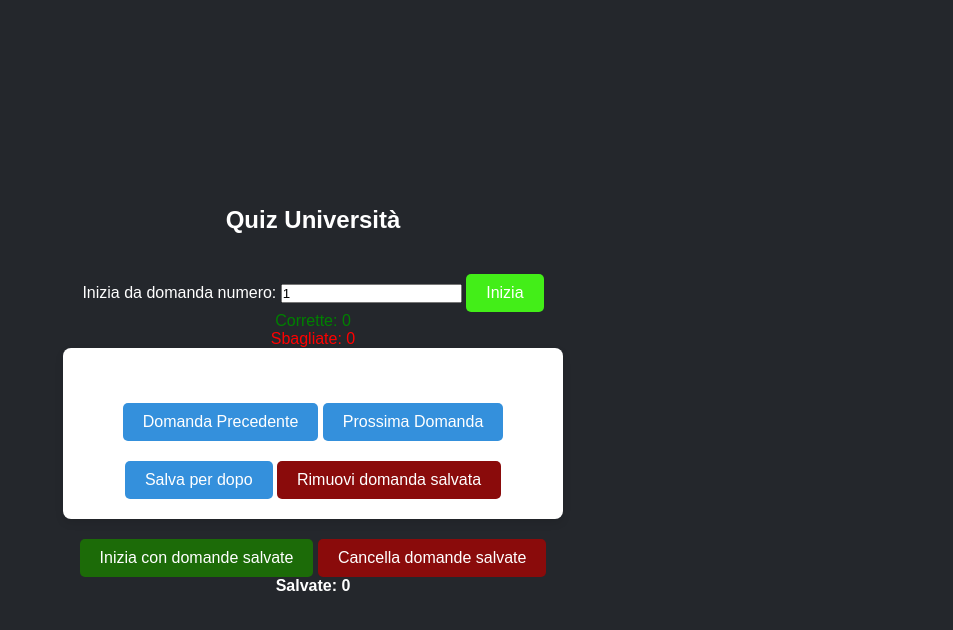
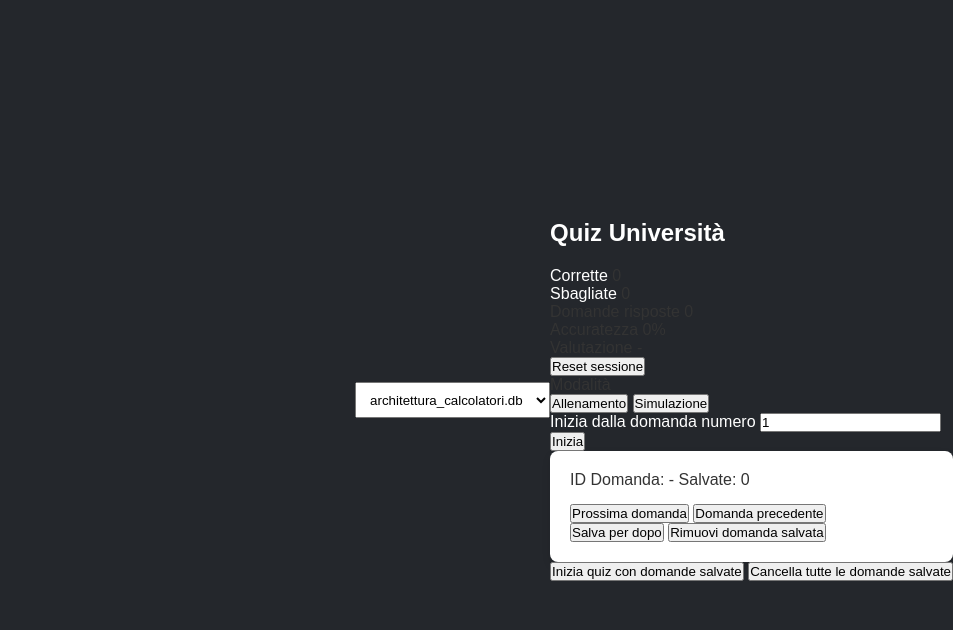
Before and after one commit to zedyoy/appstudio, a Flask app: page / in a window 1280 px wide. Shown: the top 630 px of the page, without its empty margins (327-1280 px from the left). Run offline with Flask 3, Linux system fonts and the light colour scheme.

Commit message:
Refactor quiz.html structure and styling

```diff
--- a/templates/quiz.html
+++ b/templates/quiz.html
@@ -4,40 +4,181 @@
     <meta charset="UTF-8">
     <meta name="viewport" content="width=device-width, initial-scale=1.0">
     <title>Quiz Università</title>
-    <link rel="stylesheet" href="/static/style.css">
-    <script src="/static/quiz.js" defer></script>
+
+    <div style="margin-left:auto; display:flex; gap:8px; align-items:center;">
+        <select id="dbSelect" class="btn ghost" style="min-height: 36px; padding: 6px 10px;">
+            <option value="Architettura dei Calcolatori">architettura_calcolatori.db</option>
+            <option value="Programmazione 2">programmazione_2.db</option>
+        </select>
+    </div>
+
+    <link rel="stylesheet" href="{{ url_for('static', filename='style.css') }}">
+    <script src="{{ url_for('static', filename='quiz.js') }}" defer></script>
 </head>
 <body>
-    <div class="quiz-container">
-        <h1>Quiz Università</h1>
+    <div class="quiz-wrapper">
+        <!-- HEADER CENTRATO + TEMA -->
+        <header class="quiz-header">
+            <div class="header-top">
+                <h1>Quiz Università</h1>
 
-        <div class="start-question">
-            <label for="startingQuestion">Inizia da domanda numero:</label>
-            <input type="number" id="startingQuestion" min="1" value="1">
-            <button id="startButton" class="start-btn">Inizia</button>
-        </div>
-
-        <div id="score">
-            <p id="correctCount" style="color: green;">Corrette: 0</p>
-            <p id="incorrectCount" style="color: red;">Sbagliate: 0</p>
-        </div>
-
-        <div class="question-card">
-            <p id="domanda-id" id="question-id"></p>
-            <p id="domanda" class="question-text"></p>
-            <ul id="risposte" class="answer-list"></ul>
-            <p id="result" class="result-text"></p>
-            <button id="nextBtn" class="next-btn" onclick="prevQuestion()">Domanda Precedente</button>
-            <button id="nextBtn" class="next-btn" onclick="nextQuestion()">Prossima Domanda</button>
-            <button id="saveBtn" class="save-btn" onclick="saveQuestion()">Salva per dopo</button>
-            <button id="removeBtn" class="remove-btn" onclick="removeSavedQuestion()">Rimuovi domanda salvata</button>
+            </div>
 
 
-        </div>
+            <div class="score-board">
+                <div class="score-pill correct-pill">
+                    <span class="label">Corrette</span>
+                    <span id="correctCount" class="value">0</span>
+                </div>
+                <div class="score-pill wrong-pill">
+                    <span class="label">Sbagliate</span>
+                    <span id="incorrectCount" class="value">0</span>
+                </div>
+            </div>
+        </header>
 
-        <button id="startSavedButton" class="startsaved-btn" onclick="startSavedQuiz()">Inizia con domande salvate</button>
-        <button id="clearSavedQuestions" class="clear-saved-questions" onclick="clearSavedQuestions()">Cancella domande salvate</button>
-        <div><span id="savedCount" style="font-weight: bold; color:white">Salvate: 0</span></div>
+        <!-- STATISTICHE SESSIONE -->
+        <section class="session-bar">
+            <div class="session-item">
+                <span class="session-label">Domande risposte</span>
+                <span id="answeredCount" class="session-value">0</span>
+            </div>
+            <div class="session-item">
+                <span class="session-label">Accuratezza</span>
+                <span id="accuracy" class="session-value">0%</span>
+            </div>
+            <div class="session-item session-performance">
+                <span class="session-label">Valutazione</span>
+                <span id="performanceLabel" class="session-value">-</span>
+            </div>
+            <button id="resetSessionBtn" class="btn small-btn ghost">
+                Reset sessione
+            </button>
+        </section>
+
+        <!-- MODALITÀ A TAB -->
+        <section class="mode-section">
+            <span class="mode-label">Modalità</span>
+
+            <div class="mode-tabs">
+                <button class="mode-tab active" data-mode="training">Allenamento</button>
+                <button class="mode-tab" data-mode="exam">Simulazione</button>
+            </div>
+        </section>
+
+        <!-- SEZIONI IMPOSTAZIONI MODALITÀ -->
+        <section class="mode-settings">
+            <!-- Allenamento -->
+            <div id="trainingSettings" class="settings-block">
+                <div class="settings-row">
+                    <label for="startingQuestion">Inizia dalla domanda numero</label>
+                    <input type="number" id="startingQuestion" min="1" value="1">
+                </div>
+            </div>
+
+
+            <!-- Simulazione -->
+            <div id="examSettings" class="settings-block" style="display:none;">
+                <div class="settings-row">
+                    <label for="examQuestionCount">Numero domande simulazione</label>
+                    <input type="number" id="examQuestionCount" min="1" max="500" value="30">
+                </div>
+                <div class="settings-row">
+                    <label class="inline">
+                        <input type="checkbox" id="examTimerEnabled">
+                        Attiva timer simulazione
+                    </label>
+                    <div class="timer-input-group">
+                        <label for="examTimerMinutes">Minuti</label>
+                        <input type="number" id="examTimerMinutes" min="1" max="180" value="30">
+                    </div>
+                </div>
+            </div>
+
+            <div class="settings-actions">
+                <button id="startButton" class="btn primary">Inizia</button>
+            </div>
+        </section>
+
+        <!-- LAYOUT PRINCIPALE: SIDEBAR + CONTENUTO -->
+        <main class="layout-main">
+            <!-- SIDEBAR SIMULAZIONE -->
+            <aside class="sidebar" id="examSidebar" style="display:none;">
+                <div class="sidebar-title">Domande</div>
+                <div id="examQuestionList" class="sidebar-list">
+                    <!-- numeri domande simulazione -->
+                </div>
+            </aside>
+
+            <!-- CONTENUTO QUIZ -->
+            <section class="quiz-main">
+                <!-- CARD DOMANDA -->
+                <section class="question-card">
+                    <div class="question-meta">
+                        <span id="domanda-id" class="question-id">ID Domanda: -</span>
+                        <span id="timerDisplay" class="timer-display" style="display:none;">00:00</span>
+                        <span id="savedCount" class="saved-badge">Salvate: 0</span>
+                    </div>
+
+                    <!-- progress bar (soprattutto per simulazione) -->
+                    <div id="progressBarWrapper" class="progress-wrapper" style="display:none;">
+                        <div class="progress-info">
+                            <span id="progressLabel">Domanda 0/0</span>
+                        </div>
+                        <div class="progress-bar">
+                            <div id="progressFill" class="progress-fill"></div>
+                        </div>
+                    </div>
+
+                    <div id="domanda" class="question-text">
+                        <!-- domanda via JS -->
+                    </div>
+
+                    <ul id="risposte" class="answer-list">
+                        <!-- risposte via JS -->
+                    </ul>
+
+                    <p id="result" class="result-text"></p>
+
+                    <div class="question-footer">
+                        <div class="nav-buttons">
+                            <button id="nextBtn" class="btn primary" onclick="nextQuestion()">
+                                Prossima domanda
+                            </button>
+                            <button id="prevBtn" class="btn ghost" onclick="prevQuestion()">
+                                Domanda precedente
+                            </button>
+                        </div>
+                        <div class="save-buttons">
+                            <button id="saveBtn" class="btn secondary" onclick="saveQuestion()">
+                                Salva per dopo
+                            </button>
+                            <button id="removeBtn" class="btn danger-outline" onclick="removeSavedQuestion()">
+                                Rimuovi domanda salvata
+                            </button>
+                        </div>
+                    </div>
+                </section>
+
+                <!-- SEZIONE DOMANDE SALVATE -->
+                <section class="saved-section">
+                    <div class="saved-actions">
+                        <button id="startSavedButton" class="btn success" onclick="startSavedQuiz()">
+                            Inizia quiz con domande salvate
+                        </button>
+                        <button id="clearSavedQuestions" class="btn danger-outline" onclick="clearSavedQuestions()">
+                            Cancella tutte le domande salvate
+                        </button>
+                    </div>
+
+                </section>
+
+                <!-- RIEPILOGO FINALE SIMULAZIONE -->
+                <section id="examSummary" class="exam-summary" style="display: none;">
+                    <!-- popolato da JS -->
+                </section>
+            </section>
+        </main>
     </div>
 </body>
 </html>
```
